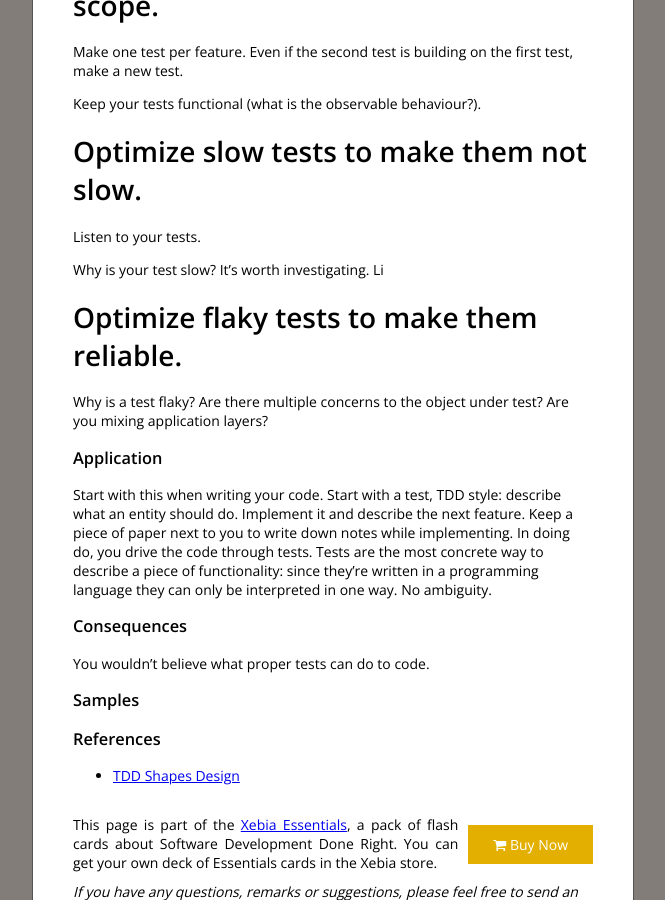
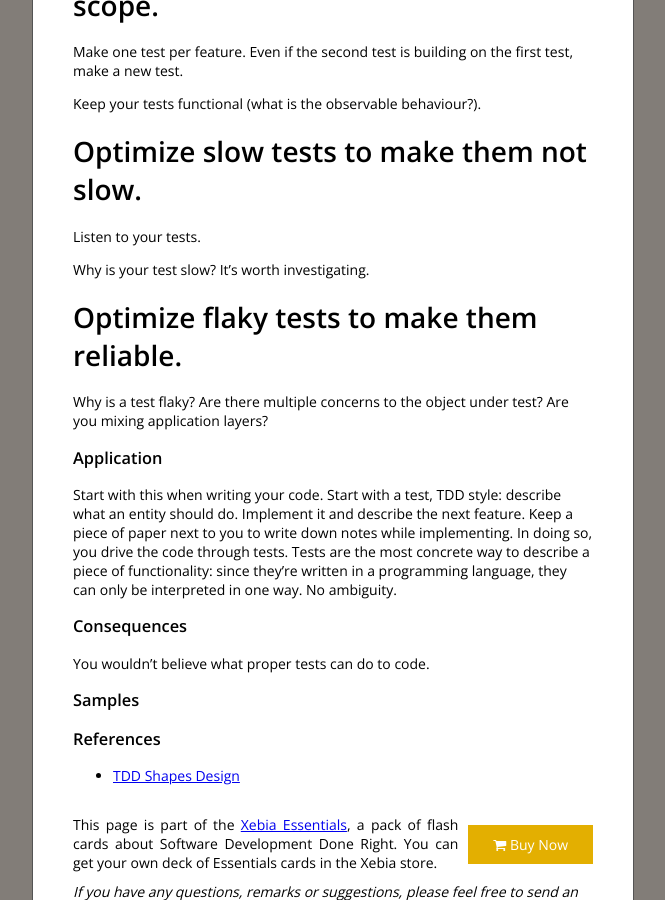
Before and after one commit to xebia/essentials, a Jekyll site: the page built from independent-tests.md, in a window 1280 px wide and 900 px high, scrolled down 1211 px. Shown: the whole window, without its empty margins (307-972 px from the left). Built offline with Jekyll 4.4.1, drawn with Linux system fonts in a browser that asks for light colours; nearby versions of some CDN libraries; Markdown is read by kramdown in place of the engine named in the settings.

```diff
--- a/independent-tests.md
+++ b/independent-tests.md
@@ -59,7 +59,7 @@ Keep your tests functional (what is the observable behaviour?).
 
 Listen to your tests.
 
-Why is your test slow? It's worth investigating. Li
+Why is your test slow? It's worth investigating.
 
 # Optimize flaky tests to make them reliable.
 
@@ -68,7 +68,7 @@ Why is a test flaky? Are there multiple concerns to the object under test? Are y
 
 ### Application
 
-Start with this when writing your code. Start with a test, TDD style: describe what an entity should do. Implement it and describe the next feature. Keep a piece of paper next to you to write down notes while implementing. In doing do, you drive the code through tests. Tests are the most concrete way to describe a piece of functionality: since they're written in a programming language they can only be interpreted in one way. No ambiguity.
+Start with this when writing your code. Start with a test, TDD style: describe what an entity should do. Implement it and describe the next feature. Keep a piece of paper next to you to write down notes while implementing. In doing so, you drive the code through tests. Tests are the most concrete way to describe a piece of functionality: since they're written in a programming language, they can only be interpreted in one way. No ambiguity.
 
 ### Consequences
 
```
